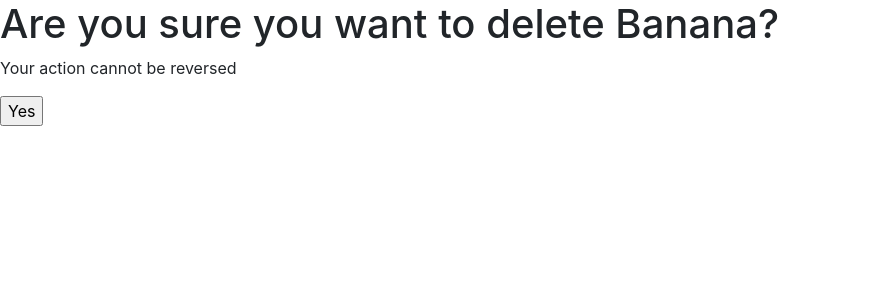
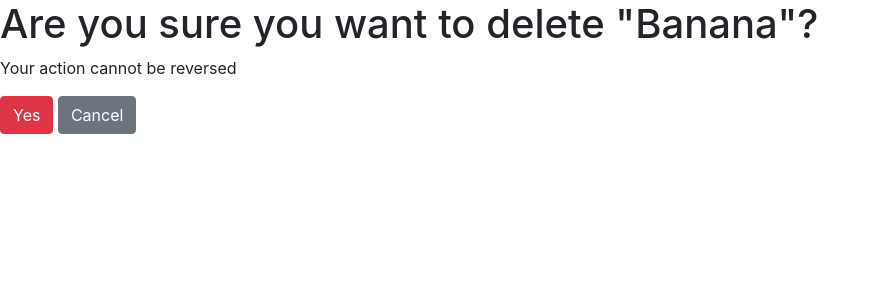
Before and after one commit to fortiz40/Fruits, a Django app: page /fruits/1/delete in a window 1280 px wide. Shown: the part 62-362 px from the top of the page, without its empty margins (0-880 px from the left). Run offline with Django 3.2, Linux system fonts and the light colour scheme; data comes from the database, SQL or seed files in the repository; some libraries are stand-ins or nearby versions.

Commit message:
Fixed issues with deleting a fruit object

```diff
--- a/src/fruit_app/templates/delete.html
+++ b/src/fruit_app/templates/delete.html
@@ -2,12 +2,13 @@
 
 {% block body_content %}
 
-<h1>Are you sure you want to delete {{fruit.name}}?</h1>
+<h1>Are you sure you want to delete "{{fruit.name}}"?</h1>
 <p>Your action cannot be reversed</p>
 
 <form method="POST"> {% csrf_token %}
-    {{fruit_delete_form.as_}}
-    <input type="submit" value="Yes">
+    {{fruit_delete_form.as_p}}
+    <button class="btn btn-danger">Yes <input  type="submit" value= "" name="delete" style= "display: none;"></button>
+    <a href="{% url 'fruits_home' %}"><button class="btn btn-secondary">Cancel</button></a>
 </form>
 
 {% endblock body_content %}
--- a/src/fruit_app/views.py
+++ b/src/fruit_app/views.py
@@ -44,7 +44,10 @@ def fruit_delete_view(request, id):
     except:
         return redirect("fruits_home")
     form = FruitDeleteForm(request.POST or None)
-    fruit.delete()
+
+    if request.method == "POST":
+        fruit.delete()
+        return redirect("fruits_home")
 
 
     context = {
```
